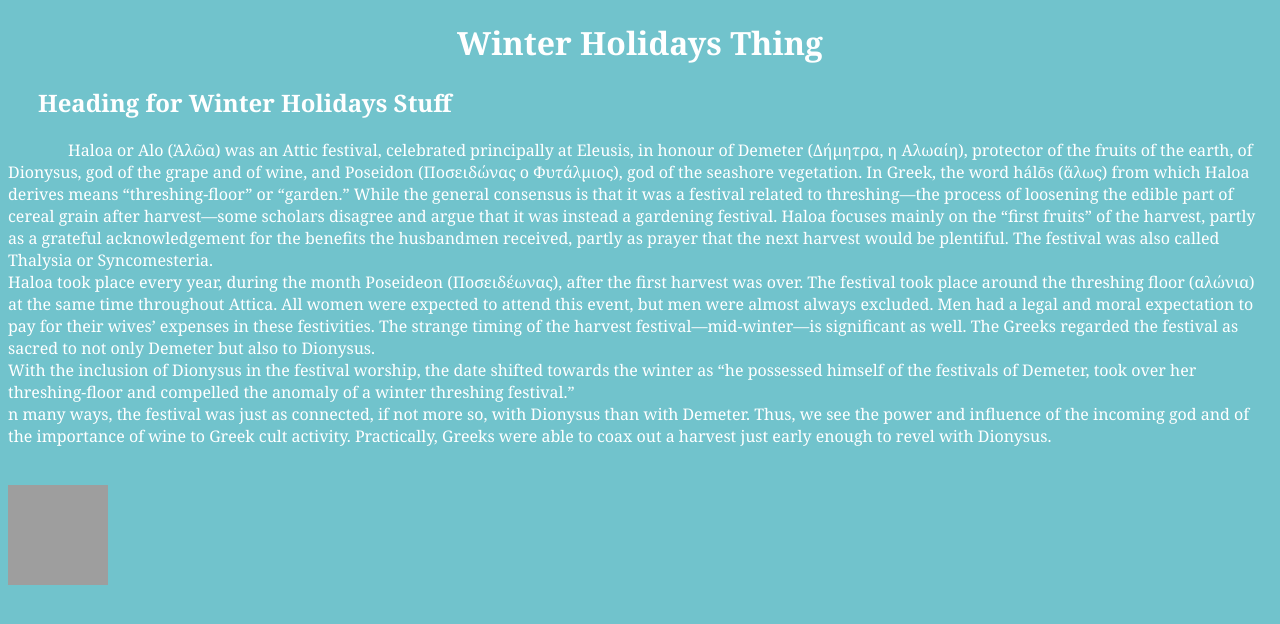
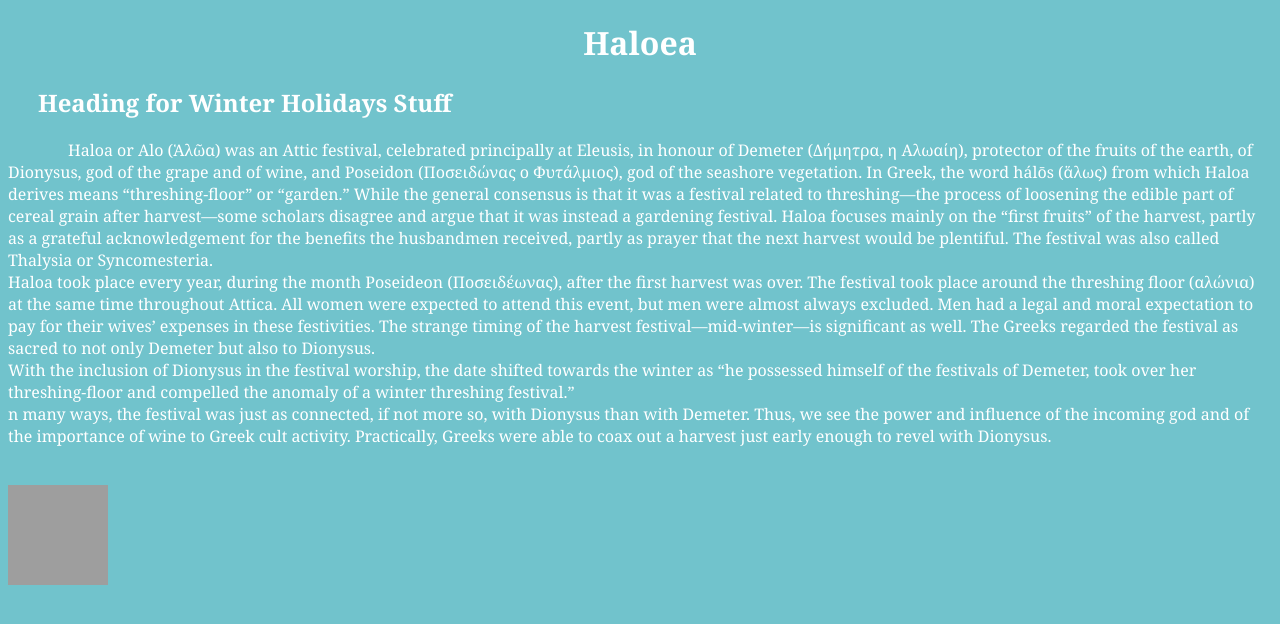
Before and after one commit to JoshuaGreen04/Christmas-4th-period, a plain HTML site: page index-2.html in a window 1280 px wide. Drawn offline with Linux system fonts and the light colour scheme; grey boxes are pictures that could not be loaded.

Commit message:
Update index-2.html

```diff
--- a/index-2.html
+++ b/index-2.html
@@ -1,11 +1,11 @@
 <!DOCTYPE html>
 <html>
     <head>
-        <title>Wierd Winter Holidays Site 2</title>
+        <title>Winter Holidays Page 2</title>
         <link rel="stylesheet" href="holidays.css">
     </head>
     <body>
-        <h1><a href="file:///Users/CL/Documents/Jgreen-Files/Christmas Page 4th P/index.html">Winter Holidays Thing</a></h1>
+        <h1><a href="file:///Users/CL/Documents/Jgreen-Files/Christmas Page 4th P/index.html">Haloea</a></h1>
         <h2>Heading for Winter Holidays Stuff</h2>
         <p>
             Haloa or Alo (Ἁλῶα) was an Attic festival, celebrated principally at Eleusis, in honour of Demeter (Δήμητρα, η Αλωαίη), protector of the fruits of the earth, of Dionysus, god of the grape and of wine, and Poseidon (Ποσειδώνας ο Φυτάλμιος), god of the seashore vegetation. In Greek, the word hálōs (ἅλως) from which Haloa derives means “threshing-floor” or “garden.” While the general consensus is that it was a festival related to threshing—the process of loosening the edible part of cereal grain after harvest—some scholars disagree and argue that it was instead a gardening festival. Haloa focuses mainly on the “first fruits” of the harvest, partly as a grateful acknowledgement for the benefits the husbandmen received, partly as prayer that the next harvest would be plentiful. The festival was also called Thalysia or Syncomesteria.
```
